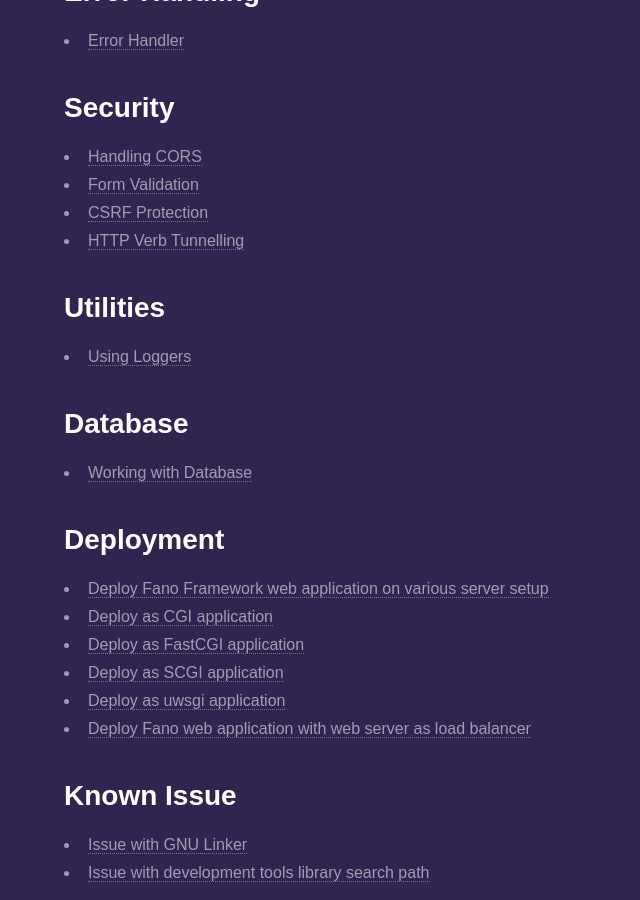
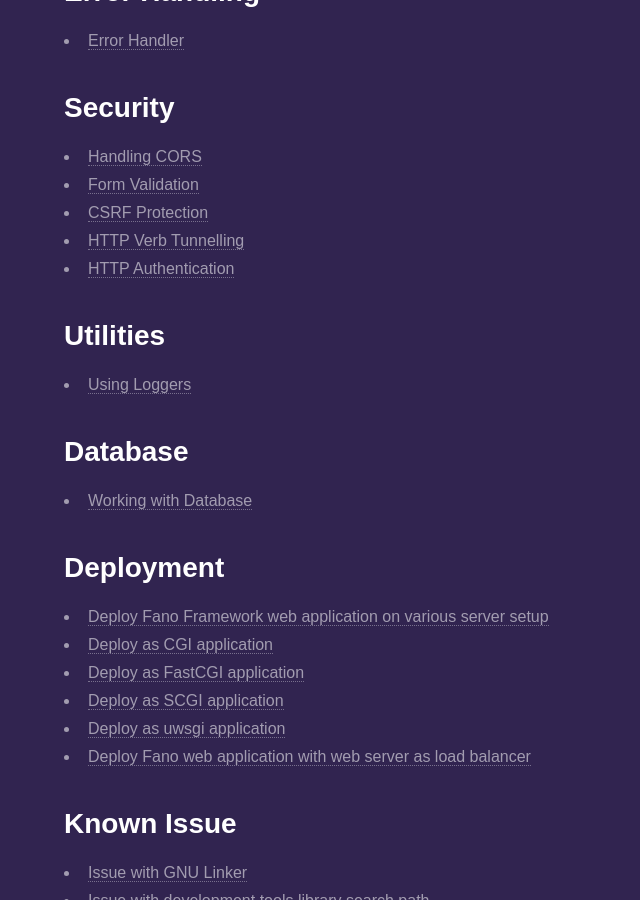
Before and after one commit to fanoframework/fanoframework.github.io, a Jekyll site: the page built from documentation/index.md, in a window 1280 px wide and 900 px high, scrolled down 1392 px. Shown: the whole window, without its empty margins (0-640 px from the left). Built offline with Jekyll 4.4.1, drawn with Linux system fonts in a browser that asks for light colours; our own code applies the rules of GitHub Pages for plain Markdown files.

Commit message:
add content about http authentication

```diff
--- a/documentation/index.md
+++ b/documentation/index.md
@@ -55,6 +55,7 @@
 - [Form Validation](/security/form-validation)
 - [CSRF Protection](/security/csrf-protection)
 - [HTTP Verb Tunnelling](/security/http-verb-tunnelling)
+- [HTTP Authentication](/security/http-authentication)
 
 ## Utilities
 
```
